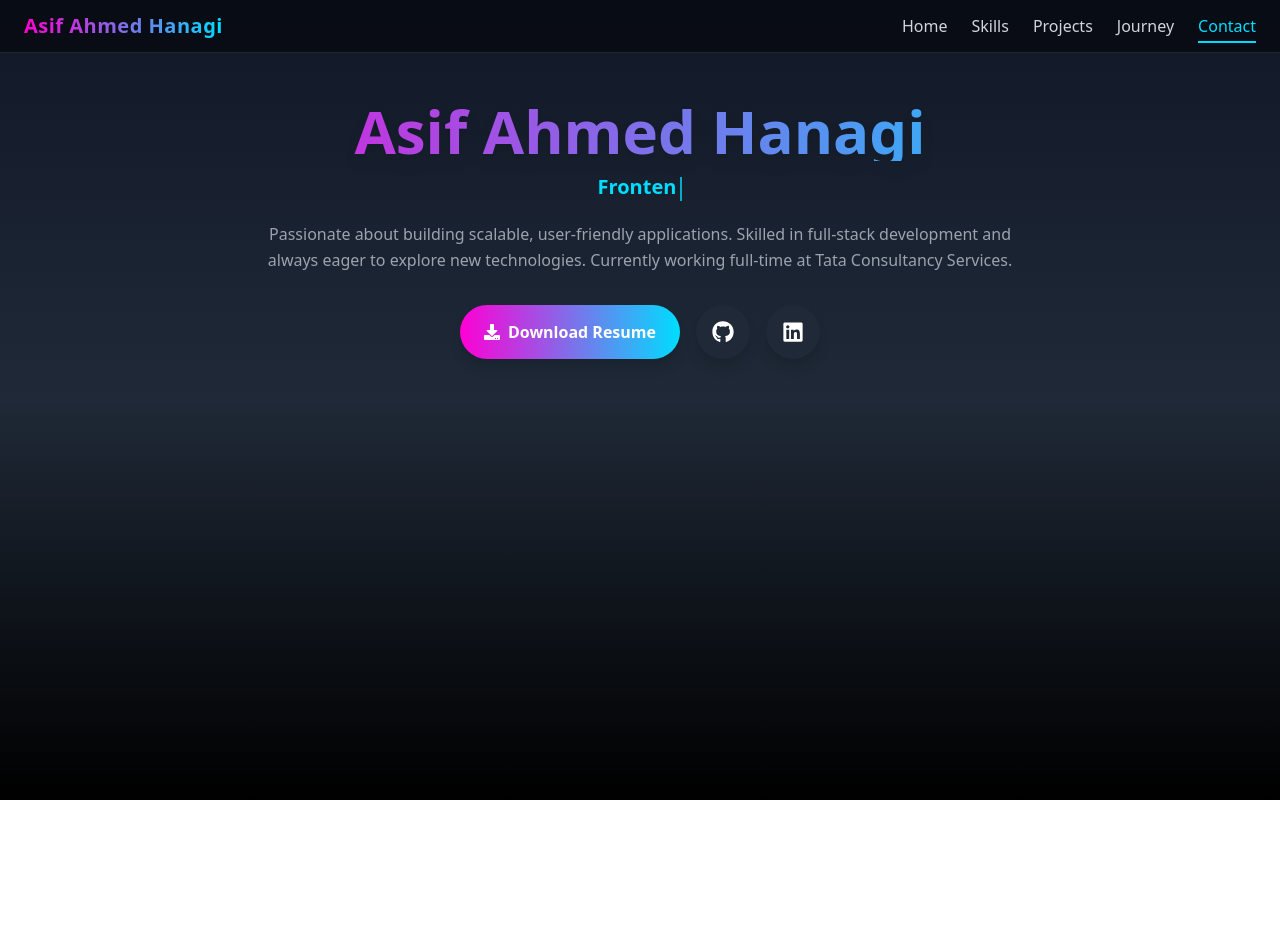
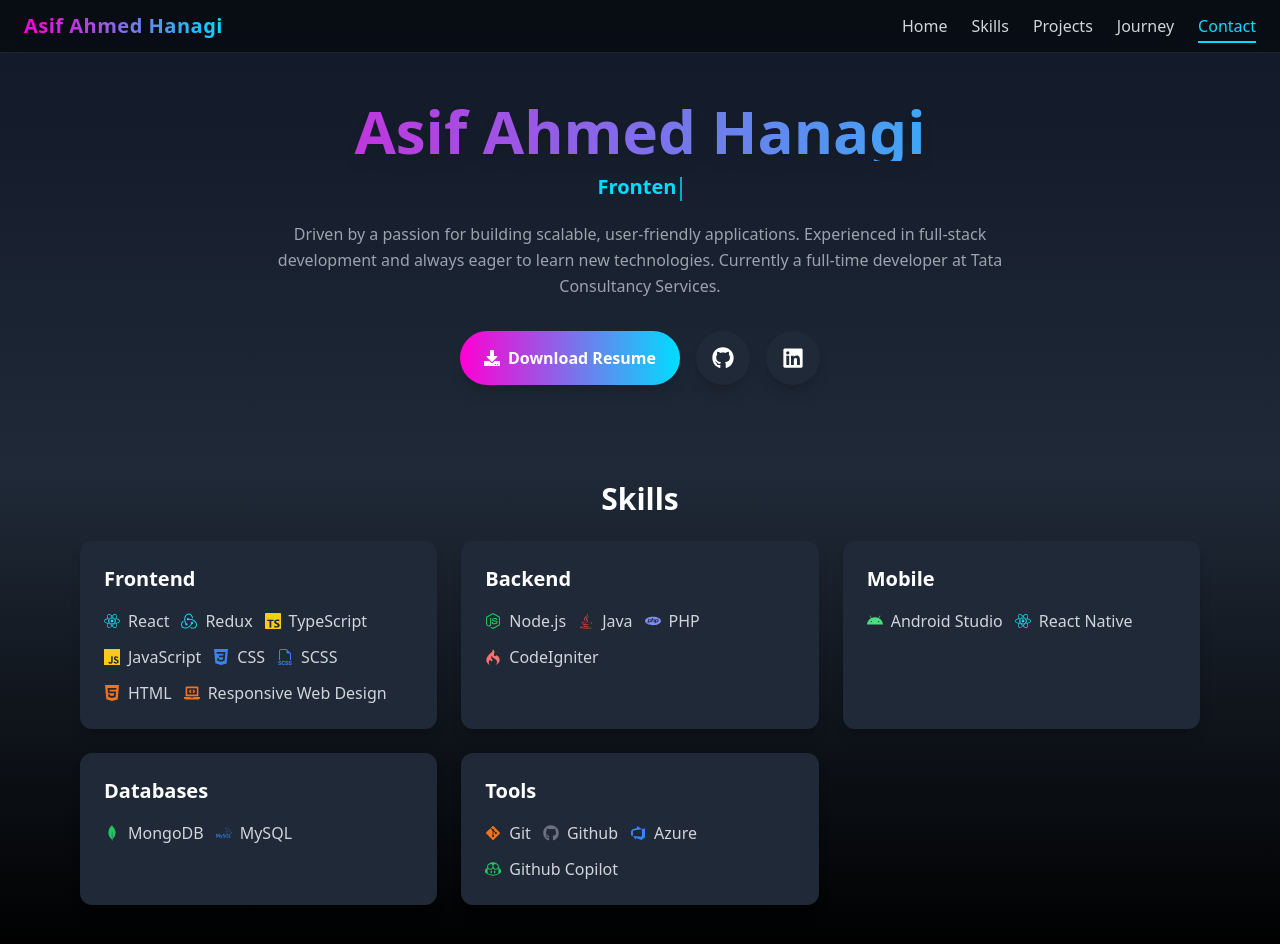
Before and after one commit to hanagiasif/portfolio, a React (Vite) app: page / in a window 1280 px wide. Shown: the top 944 px of the page. Before the commit the page ends 800 px from the top, so only its background shows below. Built offline with nearby package versions, Linux system fonts and the light colour scheme.

Commit message:
added skills section

```diff
--- a/src/App.jsx
+++ b/src/App.jsx
@@ -4,6 +4,7 @@ import { portfolioData } from "./data/textData";
 import { useTypingEffect } from "./hooks/CustomHooks";
 import Navbar from "./layouts/Navbar";
 import Hero from "./layouts/Home";
+import Skills from "./layouts/Skills";
 
 function App() {
   const [activeSection, setActiveSection] = useState("home");
@@ -33,6 +34,7 @@ function App() {
     <div className="min-h-screen bg-gradient-to-b from-gray-900 via-gray-800 to-black text-white scroll-smooth">
       <Navbar activeSection={activeSection} PRIMARY_TEXT_GRADIENT={PRIMARY_TEXT_GRADIENT} />
       <Hero typedText={typedText} />
+      <Skills />
     </div>
   );
 }
--- a/src/data/textData.jsx
+++ b/src/data/textData.jsx
@@ -1,11 +1,14 @@
 import {
-    FaReact, FaNodeJs, FaJava,
-    FaAndroid, FaGitAlt, FaLinux, FaDatabase,
+    FaReact, FaNodeJs, FaJava, FaLaptopCode,
+    FaAndroid, FaGitAlt, FaLinux, FaGithub,
 } from "react-icons/fa";
 import {
-    SiTailwindcss, SiJavascript, SiHtml5, SiCss3,
-    SiMongodb, SiMysql, SiPostgresql, SiPhp, SiCodeigniter
+    SiJavascript, SiHtml5, SiCss3, SiRedux,
+    SiMongodb, SiMysql, SiPhp, SiCodeigniter,
+    SiTypescript, SiGithubcopilot
 } from "react-icons/si";
+import { BsFiletypeScss } from "react-icons/bs";
+import { VscAzureDevops } from "react-icons/vsc";
 import resume from '../assets/Asif_Ahmed.pdf';
 
 export const menuItems = ["home", "skills", "projects", "journey", "contact"];
@@ -15,24 +18,27 @@ export const portfolioData = {
     name: "Asif Ahmed Hanagi",
     titles: ["Full Stack Developer", "Frontend Developer", "Node.js Developer"],
     objective:
-        "Passionate about building scalable, user-friendly applications. Skilled in full-stack development and always eager to explore new technologies. Currently working full-time at Tata Consultancy Services.",
+        "Driven by a passion for building scalable, user-friendly applications. Experienced in full-stack development and always eager to learn new technologies. Currently a full-time developer at Tata Consultancy Services.",
     resume: resume,
     github: "https://github.com/hanagiasif",
     linkedin: "https://www.linkedin.com/in/asif-ahmed-hanagi-2096921b9/",
     portfolio: "https://mohammed-sameer-inamdar.github.io/portfolio/",
     contact: {
-        email: "mohammedsameerinamdar@gmail.com",
-        phone: "+91 81474 17110"
+        email: "asifahmedhanagi01@gmail.com",
+        phone: "+91 9481637908"
     },
     skills: [
         {
             title: "Frontend",
             items: [
+                { icon: <FaReact className="text-cyan-400" />, name: "React" },
+                { icon: <SiRedux className="text-cyan-400" />, name: "Redux" },
+                { icon: <SiTypescript className="text-yellow-400" />, name: "TypeScript" },
                 { icon: <SiJavascript className="text-yellow-400" />, name: "JavaScript" },
+                { icon: <SiCss3 className="text-blue-500" />, name: "CSS" },
+                { icon: <BsFiletypeScss className="text-blue-500" />, name: "SCSS" },
                 { icon: <SiHtml5 className="text-orange-500" />, name: "HTML" },
-                { icon: <SiCss3 className="text-blue-500" />, name: "CSS" },
-                { icon: <FaReact className="text-cyan-400" />, name: "React" },
-                { icon: <SiTailwindcss className="text-sky-400" />, name: "Tailwind CSS" }
+                { icon: <FaLaptopCode className="text-orange-500" />, name: "Responsive Web Design" }
             ]
         },
         {
@@ -56,15 +62,15 @@ export const portfolioData = {
             items: [
                 { icon: <SiMongodb className="text-green-500" />, name: "MongoDB" },
                 { icon: <SiMysql className="text-blue-500" />, name: "MySQL" },
-                { icon: <SiPostgresql className="text-indigo-500" />, name: "PostgreSQL" },
-                { icon: <FaDatabase className="text-gray-300" />, name: "MS SQL" }
             ]
         },
         {
             title: "Tools",
             items: [
                 { icon: <FaGitAlt className="text-orange-500" />, name: "Git" },
-                { icon: <FaLinux className="text-yellow-500" />, name: "Linux" }
+                { icon: <FaGithub className="text-gray-500" />, name: "Github" },
+                { icon: <VscAzureDevops className="text-blue-500" />, name: "Azure" },
+                { icon: <SiGithubcopilot className="text-green-500" />, name: "Github Copilot" },
             ]
         }
     ],
--- /dev/null
+++ b/src/layouts/Skills.jsx
@@ -0,0 +1,18 @@
+import React from 'react'
+import { portfolioData } from '../data/textData'
+import { FadeSection, SkillCard } from '../utils/helper'
+
+const Skills = () => {
+    return (
+        <FadeSection id="skills">
+            <h2 className="text-3xl font-bold mb-6 text-center">Skills</h2>
+            <div className="grid gap-6 md:grid-cols-2 lg:grid-cols-3">
+                {portfolioData.skills.map((group, idx) => (
+                    <SkillCard key={idx} title={group.title} skills={group.items} />
+                ))}
+            </div>
+        </FadeSection>
+    )
+}
+
+export default Skills
```
